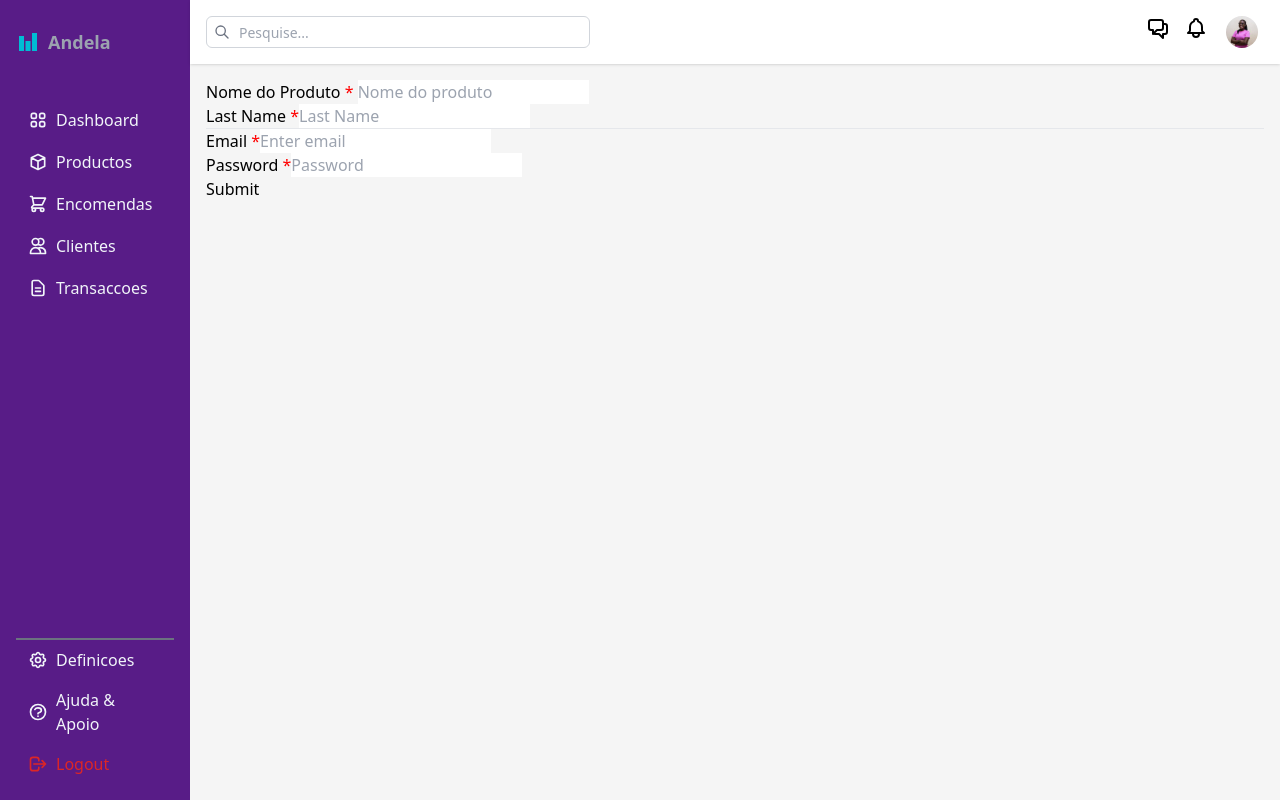
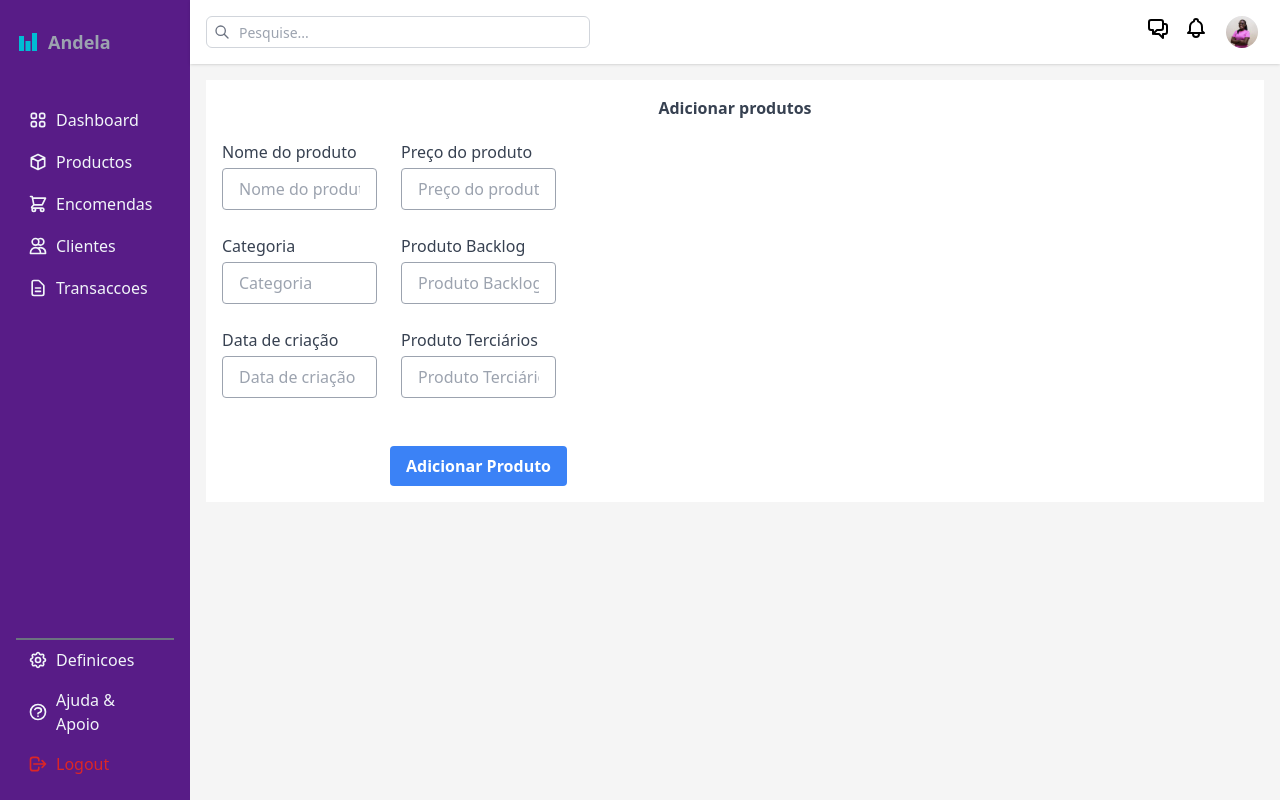
Before and after one commit to MatolaTheCoder/andela-sweet-gift, a React (Create React App) app: page /produtos/add in a window 1280 px wide. Built offline with nearby package versions, Linux system fonts and the light colour scheme.

Commit message:
styling the inputs

```diff
--- a/src/components/ProdutosAdd.jsx
+++ b/src/components/ProdutosAdd.jsx
@@ -2,48 +2,45 @@ import React from 'react';
 
 export default function ProdutosAdd() {
   return (
-    <>
-      <section className="content">
-        <div className="container-fluid">
-          <div className="row">
-            <div className="col-md-12">
-              <div className="card card-primary">
-                <form method="post" action="" enctype="multipart/form-data">
-                  <div className="card-body">
-                    <div className="row">
-                      <div className="form-group col-md-6">
-                        <label>Nome do Produto<span style={{ color: 'red' }}> *</span> </label>
-                        <input type="text" className="form-control" name="name" value={''} required placeholder="Nome do produto" />
-                        <div style={{ color: 'red' }}></div>
-                      </div>
-                      <div className="form-group col-md-6">
-                        <label>Last Name<span style={{ color: 'red' }}> *</span></label>
-                        <input type="text" className="form-control" name="last_name" value={''} required placeholder="Last Name" />
-                        <div style={{ color: 'red' }}></div>
-                      </div>
-                    </div>
-                    <hr />
-                    <div className="form-group">
-                      <label>Email<span style={{ color: 'red' }}> *</span></label>
-                      <input type="email" className="form-control" name="email" value={''} required placeholder="Enter email" />
-                      <div style={{ color: 'red' }}></div>
-                    </div>
+    <div className="container w-full p-4 bg-white">
+      <div className="flex justify-center text-gray-700 font-bold pb-5">
+        <span>Adicionar produtos</span>
+      </div>
+      <div className="w-1/2 justify-center">
+         <div className="grid grid-cols-1 md:grid-cols-3 gap-6">
+          <InputGroup label1="Nome do produto" label2="Categoria" label3="Data de criação" />
+          <InputGroup label1="Preço do produto" label2="Produto Backlog" label3="Produto Terciários" />
+        </div>
+        <div className="flex justify-center mt-6">
+          <button className="bg-blue-500 hover:bg-blue-700 text-white font-bold py-2 px-4 rounded">
+            Adicionar Produto
+          </button>
+        </div>
+      </div>
 
-                    <div className="form-group">
-                      <label htmlFor="password">Password<span style={{ color: 'red' }}> *</span></label>
-                      <input type="password" className="form-control" name="password" required placeholder="Password" />
-                      <div style={{ color: 'red' }}></div>
-                    </div>
-                  </div>
-                  <div className="card-footer">
-                    <button type="submit" className="btn btn-primary">Submit</button>
-                  </div>
-                </form>
-              </div>
-            </div>
-          </div>
-        </div>
-      </section>
-    </>
+    </div>
   );
 }
+
+function InputGroup({ label1, label2, label3 }) {
+  return (
+    <div className="flex flex-col justify-center items-center">
+      <InputWrapper label={label1} />
+      {label2 && <InputWrapper label={label2} />}
+      {label3 && <InputWrapper label={label3} />}
+    </div>
+  );
+}
+
+function InputWrapper({ label }) {
+  return (
+    <div className="mb-6">
+      <label className="block text-gray-700 font-medium mb-1">{label}</label>
+      <input
+        type="text"
+        placeholder={label}
+        className="w-full px-4 py-2 border border-gray-400 outline-gray-300 text-gray-600 rounded"
+      />
+    </div>
+  );
+}
```
